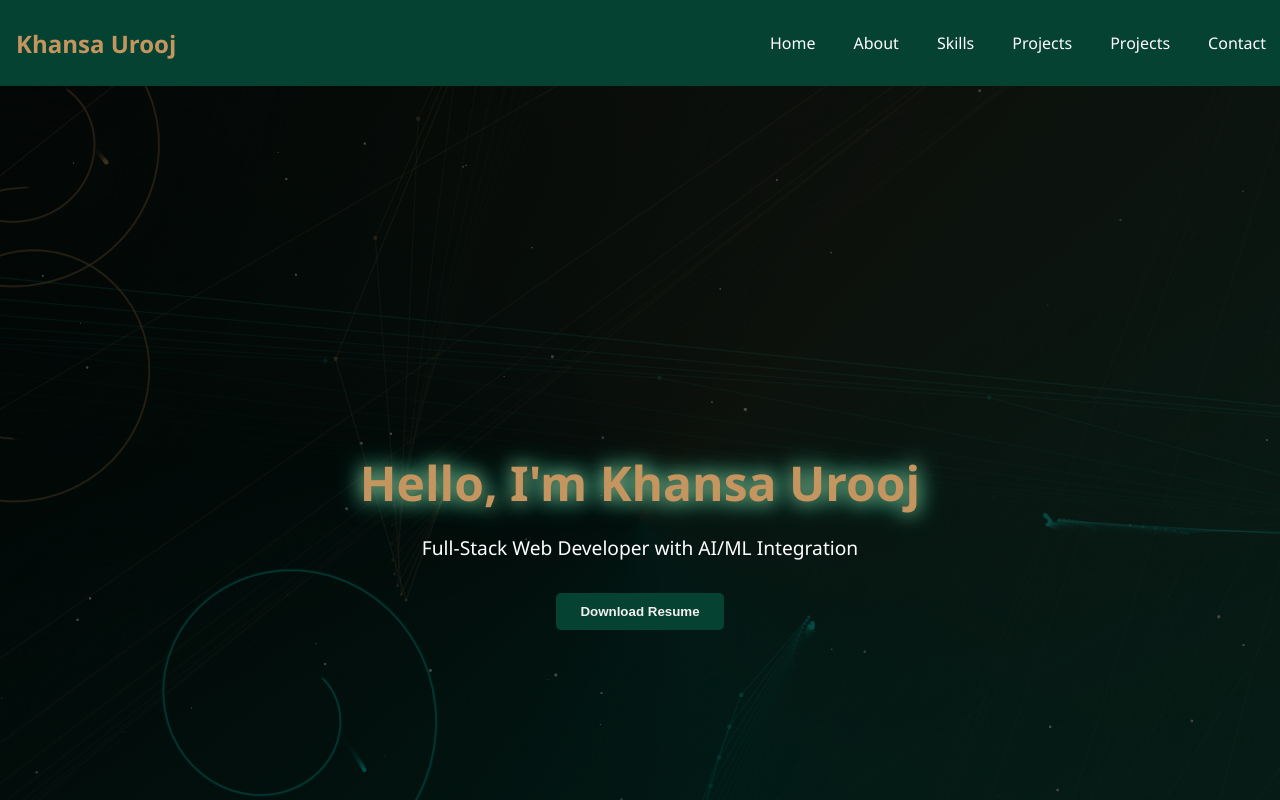
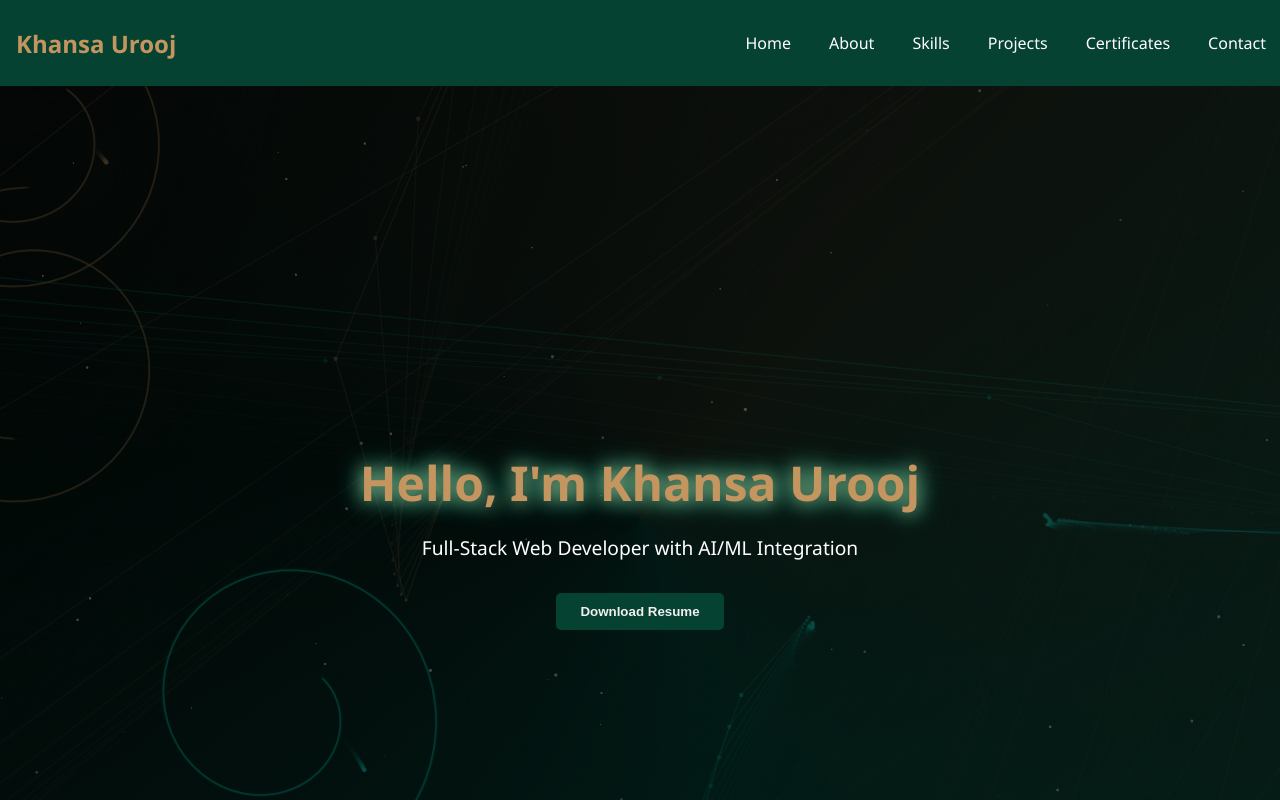
Before and after one commit to khansaurooj/my-portfolio, a React (Create React App) app: page / in a window 1280 px wide. Shown: the top 800 px of the page. Built offline with nearby package versions, Linux system fonts and the light colour scheme.

Commit message:
update portfolio

```diff
--- a/src/components/Navbar.js
+++ b/src/components/Navbar.js
@@ -9,7 +9,7 @@ const Navbar = () => {
         <li><a href="#about">About</a></li>
         <li><a href="#skills">Skills</a></li>
         <li><a href="#projects">Projects</a></li>
-        <li><a href="#certificates">Projects</a></li>
+        <li><a href="#certificates">Certificates</a></li>
         <li><a href="#contact">Contact</a></li>
       </ul>
     </nav>
```
